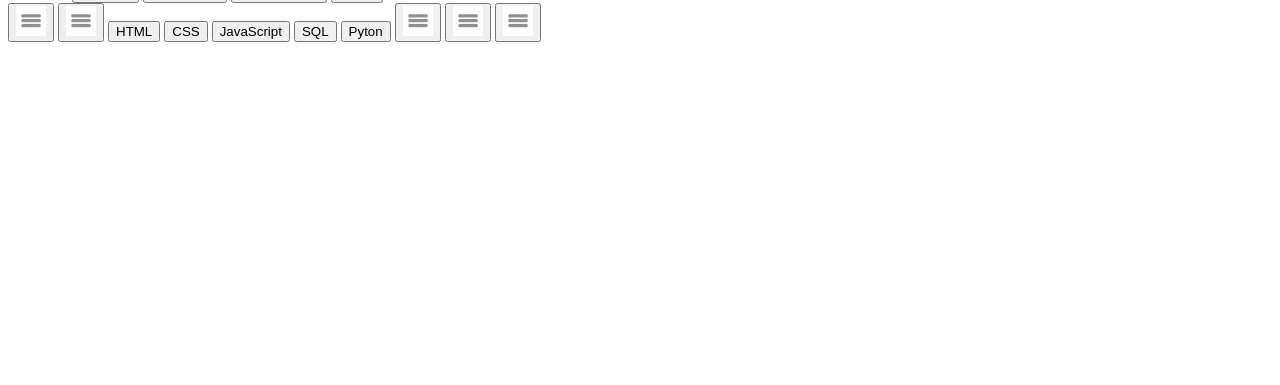
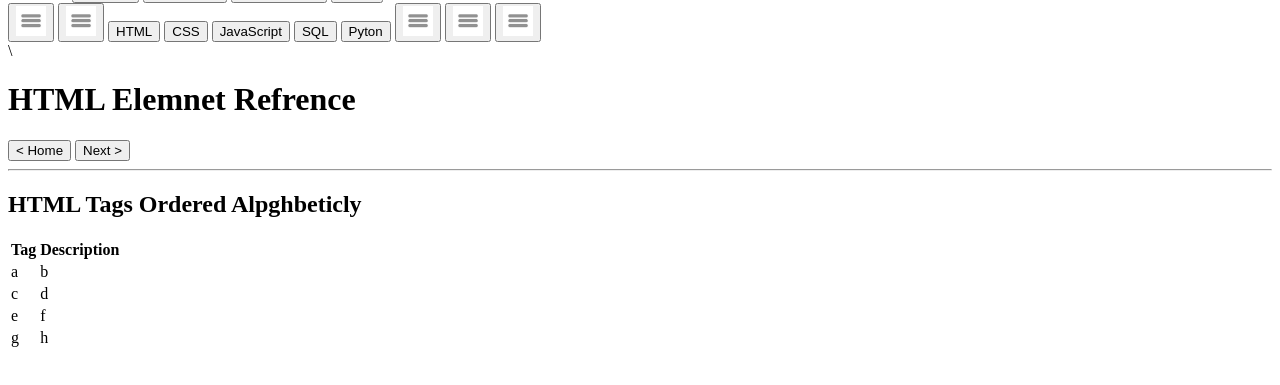
Before and after one commit to TudorVaida/siit23, a plain HTML site: page index.html in a window 1280 px wide. Shown: the part 71-456 px from the top of the page. Drawn offline with Linux system fonts and the light colour scheme.

Commit message:
First layout finished

```diff
--- a/index.html
+++ b/index.html
@@ -45,7 +45,44 @@
 				</button>
 			</nav>
 
-			<div id="content"></div>
+			<div id="content">
+				\
+				<h1>HTML Elemnet Refrence</h1>
+				<div>
+					<button>&lt; Home</button>
+					<button>Next &gt;</button>
+				</div>
+				<hr />
+				<h2>HTML Tags Ordered Alpghbeticly</h2>
+				<imput type="search" placeholder="Search..." />
+				<table>
+					<thead>
+						<tr>
+							<th>Tag</th>
+							<th>Description</th>
+						</tr>
+					</thead>
+					<tbody>
+						<tr>
+							<td>a</td>
+							<td>b</td>
+						</tr>
+						<tr>
+							<td>c</td>
+							<td>d</td>
+						</tr>
+						<tr>
+							<td>e</td>
+							<td>f</td>
+						</tr>
+						<tr>
+							<td>g</td>
+							<td>h</td>
+						</tr>
+					</tbody>
+					<tfoot></tfoot>
+				</table>
+			</div>
 		</div>
 	</body>
 </html>
```
